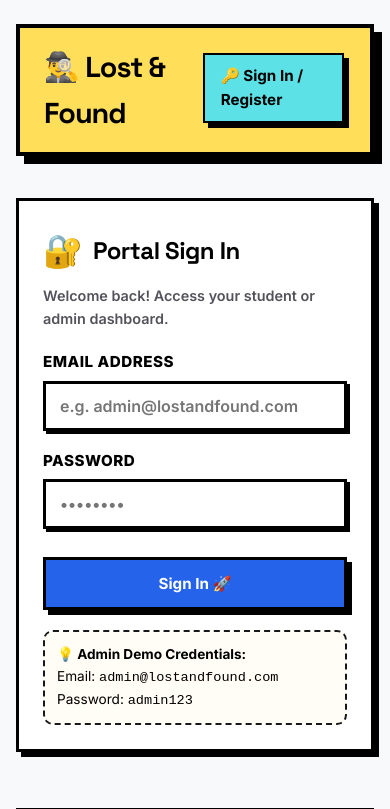
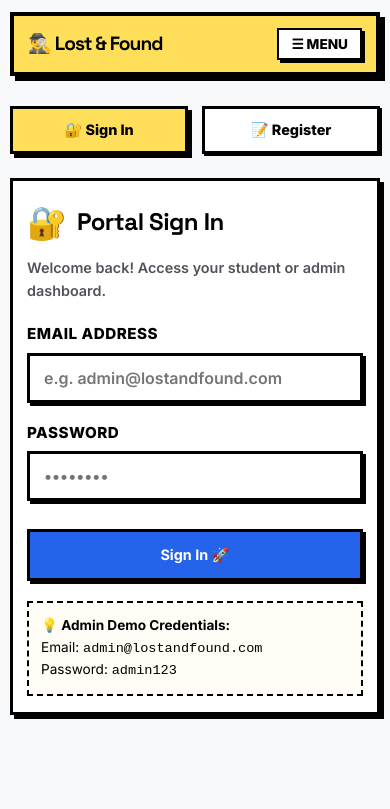
Before and after one commit to RavirajP07/Lost-and-Found, a React (Vite) app in the folder client/: page /login in a window 390 px wide. Shown: the top 809 px of the page. Built offline with nearby package versions, Linux system fonts and the light colour scheme; no server answers.

Commit message:
feat: complete mobile responsive layout with collapsible hamburger navbar, mobile tabs, and adaptive grid

```diff
--- a/client/src/components/Header.jsx
+++ b/client/src/components/Header.jsx
@@ -1,16 +1,33 @@
-import React from 'react';
-import { NavLink, Link } from 'react-router-dom';
+import React, { useState } from 'react';
+import { NavLink, Link, useLocation } from 'react-router-dom';
 
 const Header = ({ user, onLogout }) => {
+  const [menuOpen, setMenuOpen] = useState(false);
+  const location = useLocation();
+
+  // Close menu on route change
+  React.useEffect(() => {
+    setMenuOpen(false);
+  }, [location.pathname]);
+
   return (
     <header className="header">
-      <div>
+      <div className="header-top">
         <Link to="/" style={{ textDecoration: 'none' }}>
           <h1>🕵️‍♂️ Lost & Found</h1>
         </Link>
+
+        {/* Mobile Hamburger Button */}
+        <button
+          className="mobile-menu-btn"
+          onClick={() => setMenuOpen(!menuOpen)}
+          aria-label="Toggle navigation menu"
+        >
+          {menuOpen ? '✖ CLOSE' : '☰ MENU'}
+        </button>
       </div>
 
-      <nav className="nav-links">
+      <nav className={`nav-links ${menuOpen ? 'nav-open' : ''}`}>
         {user ? (
           <>
             {user.role === 'student' && (
--- a/client/src/css/App.css
+++ b/client/src/css/App.css
@@ -24,6 +24,23 @@
   margin-bottom: 32px;
   position: relative;
   transition: transform 0.15s ease, box-shadow 0.15s ease;
+}
+
+.header-top {
+  display: flex;
+  align-items: center;
+  justify-content: space-between;
+}
+
+.mobile-menu-btn {
+  display: none;
+  background: #ffffff;
+  color: #000000;
+  border: var(--ink-border-sm);
+  padding: 6px 12px;
+  font-weight: 800;
+  font-size: 0.85rem;
+  box-shadow: var(--shadow-comic-sm);
 }
 
 .header:hover {
@@ -496,3 +513,129 @@ tbody tr:hover {
   color: #166534;
   border-color: #166534;
 }
+
+/* --------------------------------------------------------------------------
+   RESPONSIVE MOBILE BREAKPOINTS (< 768px & < 480px)
+   -------------------------------------------------------------------------- */
+@media (max-width: 768px) {
+  .app-container {
+    padding: 12px 10px;
+  }
+
+  .header {
+    flex-direction: column;
+    align-items: stretch;
+    padding: 12px 14px;
+    margin-bottom: 20px;
+    box-shadow: 5px 5px 0px var(--ink-black);
+  }
+
+  .header-top {
+    width: 100%;
+  }
+
+  .header h1 {
+    font-size: 1.35rem;
+  }
+
+  .mobile-menu-btn {
+    display: flex !important;
+  }
+
+  .nav-links {
+    display: none;
+    flex-direction: column;
+    align-items: stretch;
+    width: 100%;
+    margin-top: 14px;
+    gap: 8px;
+    border-top: 2px solid var(--ink-black);
+    padding-top: 14px;
+  }
+
+  .nav-links.nav-open {
+    display: flex !important;
+  }
+
+  .nav-links a {
+    justify-content: center;
+    width: 100%;
+    padding: 10px 14px;
+    font-size: 0.95rem;
+  }
+
+  .btn-logout {
+    width: 100%;
+    justify-content: center;
+  }
+
+  .user-badge {
+    text-align: center;
+    width: 100%;
+    padding: 8px;
+  }
+
+  .card {
+    padding: 16px 14px;
+    margin-bottom: 18px;
+    box-shadow: 4px 4px 0px var(--ink-black);
+  }
+
+  .stats-grid {
+    grid-template-columns: 1fr 1fr;
+    gap: 12px;
+  }
+
+  .stat-box {
+    padding: 12px 14px;
+    gap: 10px;
+    box-shadow: 3px 3px 0px var(--ink-black);
+  }
+
+  .stat-icon {
+    width: 44px;
+    height: 44px;
+    font-size: 1.6rem;
+  }
+
+  .stat-info .stat-number {
+    font-size: 1.4rem;
+  }
+
+  .stat-info .stat-label {
+    font-size: 0.75rem;
+  }
+
+  .item-grid {
+    grid-template-columns: 1fr;
+    gap: 18px;
+  }
+
+  .table-container {
+    -webkit-overflow-scrolling: touch;
+  }
+
+  th, td {
+    padding: 10px 12px;
+    font-size: 0.85rem;
+  }
+
+  button, .btn {
+    box-shadow: 3px 3px 0px var(--ink-black);
+    font-size: 0.9rem;
+  }
+}
+
+@media (max-width: 480px) {
+  .stats-grid {
+    grid-template-columns: 1fr;
+  }
+
+  .header h1 {
+    font-size: 1.2rem;
+  }
+
+  .stat-box {
+    padding: 10px 12px;
+  }
+}
--- a/client/src/pages/LoginRegister.jsx
+++ b/client/src/pages/LoginRegister.jsx
@@ -4,6 +4,7 @@ import { authAPI } from '../services/api';
 
 const LoginRegister = ({ onLoginSuccess }) => {
   const navigate = useNavigate();
+  const [activeTab, setActiveTab] = useState('login'); // 'login' or 'register'
   const [loginError, setLoginError] = useState('');
   const [regError, setRegError] = useState('');
   const [regSuccess, setRegSuccess] = useState('');
@@ -62,6 +63,7 @@ const LoginRegister = ({ onLoginSuccess }) => {
       setRegPassword('');
       setRegRoll('');
       setRegPhone('');
+      setActiveTab('login'); // Switch to login card
     } catch (err) {
       setRegError(err.response?.data?.message || 'Registration failed');
     } finally {
@@ -70,9 +72,43 @@ const LoginRegister = ({ onLoginSuccess }) => {
   };
 
   return (
-    <div style={{ display: 'flex', gap: '32px', justifyContent: 'center', flexWrap: 'wrap', padding: '10px 0' }}>
+    <div style={{ maxWidth: '960px', margin: '0 auto', padding: '10px 0' }}>
+      {/* Mobile-Friendly Switcher */}
+      <div style={{ display: 'flex', justifyContent: 'center', gap: '14px', marginBottom: '24px' }}>
+        <button
+          type="button"
+          onClick={() => setActiveTab('login')}
+          style={{
+            flex: '1 1 180px',
+            maxWidth: '220px',
+            padding: '12px 18px',
+            background: activeTab === 'login' ? 'var(--pop-yellow)' : '#FFFFFF',
+            boxShadow: activeTab === 'login' ? '4px 4px 0px #000' : '2px 2px 0px #000',
+            fontWeight: 800
+          }}
+        >
+          🔐 Sign In
+        </button>
+        <button
+          type="button"
+          onClick={() => setActiveTab('register')}
+          style={{
+            flex: '1 1 180px',
+            maxWidth: '220px',
+            padding: '12px 18px',
+            background: activeTab === 'register' ? 'var(--pop-lime)' : '#FFFFFF',
+            boxShadow: activeTab === 'register' ? '4px 4px 0px #000' : '2px 2px 0px #000',
+            fontWeight: 800
+          }}
+        >
+          📝 Register
+        </button>
+      </div>
+
+      <div style={{ display: 'flex', gap: '28px', justifyContent: 'center', flexWrap: 'wrap' }}>
         {/* Login Card */}
-      <div className="card" style={{ flex: '1 1 340px', maxWidth: '440px' }}>
+        {(activeTab === 'login' || window.innerWidth > 768) && (
+          <div className="card" style={{ flex: '1 1 340px', maxWidth: '440px', display: activeTab === 'login' ? 'block' : (window.innerWidth <= 768 ? 'none' : 'block') }}>
             <div style={{ display: 'flex', alignItems: 'center', gap: '10px', marginBottom: '8px' }}>
               <span style={{ fontSize: '2rem' }}>🔐</span>
               <h2 style={{ margin: 0 }}>Portal Sign In</h2>
@@ -82,6 +118,7 @@ const LoginRegister = ({ onLoginSuccess }) => {
             </p>
 
             {loginError && <div className="alert-banner alert-error">⚠️ {loginError}</div>}
+            {regSuccess && <div className="alert-banner alert-success">{regSuccess}</div>}
 
             <form onSubmit={handleLogin}>
               <div className="form-group">
@@ -111,15 +148,17 @@ const LoginRegister = ({ onLoginSuccess }) => {
               </button>
             </form>
 
-        <div style={{ marginTop: '20px', padding: '12px', background: '#FFFDF5', border: '2px dashed #18181B', borderRadius: '10px', fontSize: '0.85rem' }}>
+            <div style={{ marginTop: '20px', padding: '12px', background: '#FFFDF5', border: '2px dashed #000000', borderRadius: '0px', fontSize: '0.85rem' }}>
               <strong>💡 Admin Demo Credentials:</strong><br />
               Email: <code>admin@lostandfound.com</code><br />
               Password: <code>admin123</code>
             </div>
           </div>
+        )}
 
         {/* Register Card */}
-      <div className="card" style={{ flex: '1 1 380px', maxWidth: '480px' }}>
+        {(activeTab === 'register' || window.innerWidth > 768) && (
+          <div className="card" style={{ flex: '1 1 380px', maxWidth: '480px', display: activeTab === 'register' ? 'block' : (window.innerWidth <= 768 ? 'none' : 'block') }}>
             <div style={{ display: 'flex', alignItems: 'center', gap: '10px', marginBottom: '8px' }}>
               <span style={{ fontSize: '2rem' }}>📝</span>
               <h2 style={{ margin: 0 }}>Student Registration</h2>
@@ -129,7 +168,6 @@ const LoginRegister = ({ onLoginSuccess }) => {
             </p>
 
             {regError && <div className="alert-banner alert-error">⚠️ {regError}</div>}
-        {regSuccess && <div className="alert-banner alert-success">{regSuccess}</div>}
 
             <form onSubmit={handleRegister}>
               <div className="form-group">
@@ -196,6 +234,8 @@ const LoginRegister = ({ onLoginSuccess }) => {
               </button>
             </form>
           </div>
+        )}
+      </div>
     </div>
   );
 };
```
Lines whose indentation alone changed are shown as unchanged.
